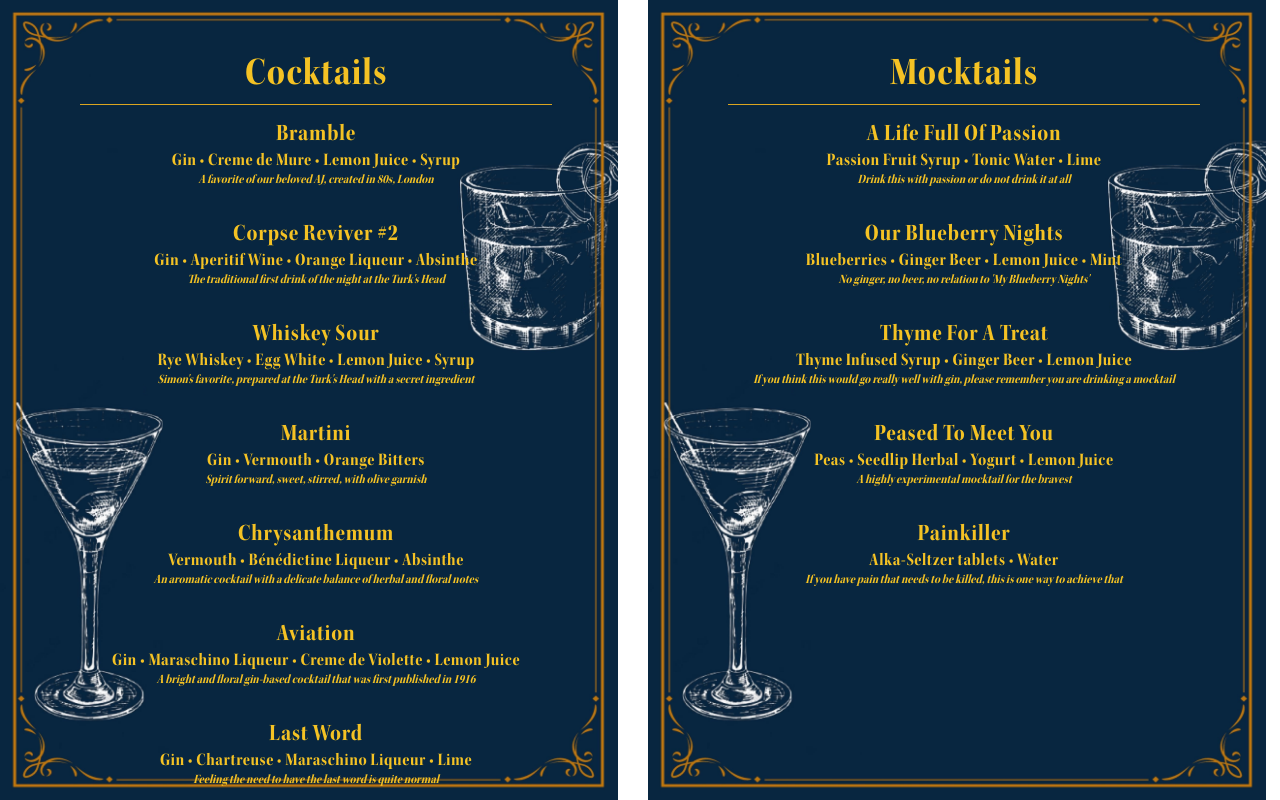
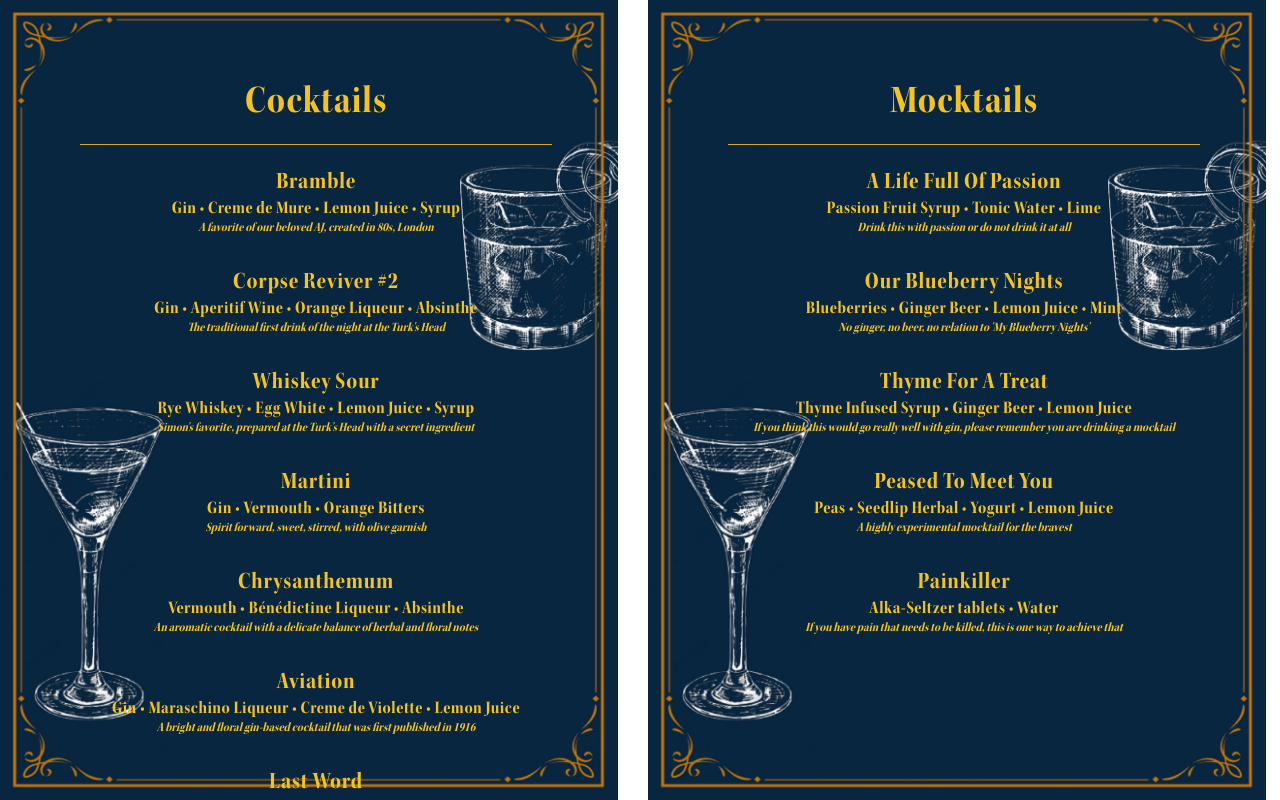
Before and after one commit to cemozturan/the-turks-head, a Next.js app: page / in a window 1280 px wide. Built offline with nearby package versions, Linux system fonts and the light colour scheme.

Commit message:
more stuff

```diff
--- /dev/null
+++ b/src/components/Menu/MenuTitle.module.css
@@ -0,0 +1,23 @@
+.container {
+  font-family: MyFont, sans-serif;
+  letter-spacing: 0.75px;
+  text-align: center;
+  border-bottom: 1px solid goldenrod;
+  padding-bottom: 1rem;
+  margin-bottom: 1.5rem;
+}
+
+.children {
+  margin-top: 80px;
+}
+
+/* Mobile */
+@media (max-width: 768px) {
+  .container {
+    padding-bottom: 0.5rem;
+  }
+
+  .children {
+    margin-top: 40px;
+  }
+}
--- a/src/components/Menu/MenuTitle.tsx
+++ b/src/components/Menu/MenuTitle.tsx
@@ -1,19 +1,14 @@
 import { TEXT_COLOR } from "@/constants/colors";
+import styles from "./MenuTitle.module.css";
 
 const MenuTitle = ({ title = "Cocktails" }: { title?: string }) => {
   return (
     <div style={{ padding: "0 5rem" }}>
       <h1
         style={{
-          fontFamily: "MyFont, sans-serif",
-          letterSpacing: "0.75px",
           color: TEXT_COLOR,
-          textAlign: "center",
-          marginTop: "-16px",
-          borderBottom: "1px solid goldenrod",
-          paddingBottom: "0.25rem",
-          marginBottom: "1rem",
         }}
+        className={styles.container}
       >
         {title}
       </h1>
--- a/src/components/Menu/MenuWrapper.module.css
+++ b/src/components/Menu/MenuWrapper.module.css
@@ -5,9 +5,7 @@
 
 .children {
   min-height: 500px;
-  position: relative;
-  top: 20px;
-  margin-top: 48px;
+  margin-top: 80px;
 }
 
 /* Mobile */
```
